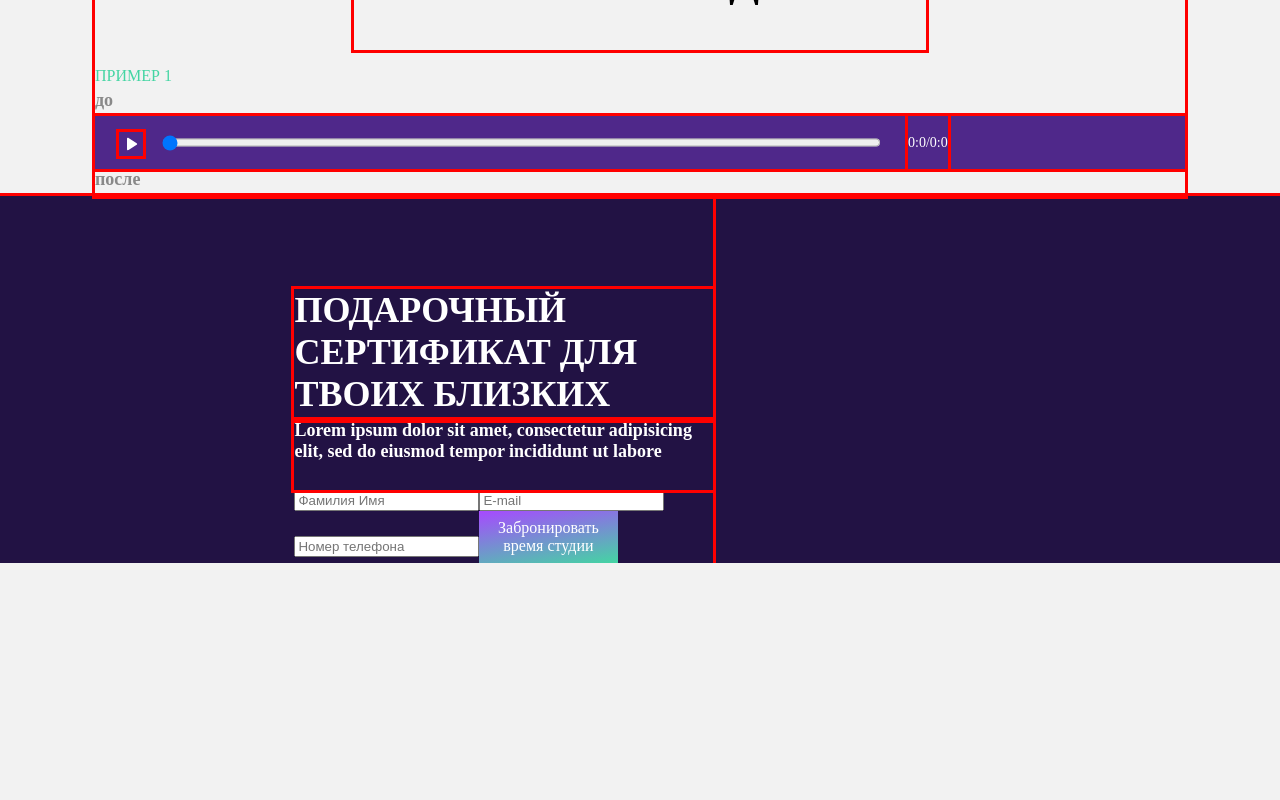
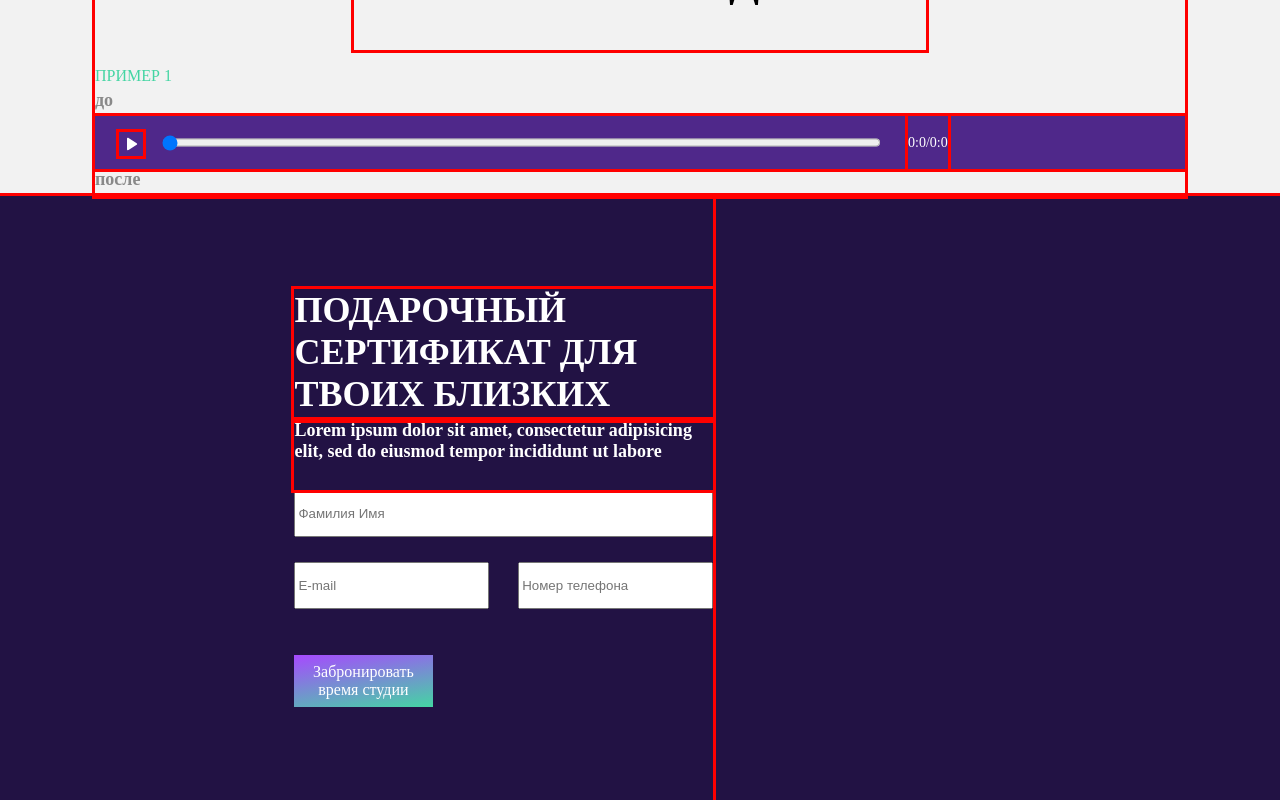
Before and after one commit to DmitryStoyan/mix-records, a React (Create React App) app: page / in a window 1280 px wide. Shown: the part 3606-4406 px from the top of the page. Before the commit the page ends 4169 px from the top, so only its background shows below. Built offline with nearby package versions, Linux system fonts and the light colour scheme; no server answers.

Commit message:
feat certificate

```diff
--- a/src/components/certificate/certificate.js
+++ b/src/components/certificate/certificate.js
@@ -6,6 +6,14 @@ export function Certificate() {
   const [name, setName] = useState();
   const [email, setEmail] = useState();
   const [number, setNumber] = useState();
+
+  const [nameDirty, setNameDirty] = useState(false);
+  const [emailDirty, setEmailDirty] = useState(false);
+  const [numberDirty, setNumberDirty] = useState(false);
+
+  const [nameError, setNameError] = useState("Имя не может быть пустым");
+  const [emailError, setEmailError] = useState("email не может быть пустым");
+  const [numberError, setNumberError] = useState("Номер не может быть пустым");
 
   return (
     <div className={styles.wrapper}>
@@ -19,11 +27,26 @@ export function Certificate() {
         </p>
         <div className={styles.form_wrapper}>
           <form className={styles.form}>
-            <input name="name" type="text" placeholder="Фамилия Имя" />
-            <input name="email" type="email" placeholder="E-mail" />
-            <input name="number" type="number" placeholder="Номер телефона" />
-            <Button />
+            <input
+              name="name"
+              type="text"
+              placeholder="Фамилия Имя"
+              className={`${styles.input_name} ${styles.input}`}
+            />
+            <input
+              name="email"
+              type="email"
+              placeholder="E-mail"
+              className={styles.input}
+            />
+            <input
+              name="number"
+              type="number"
+              placeholder="Номер телефона"
+              className={styles.input}
+            />
           </form>
+          <Button />
         </div>
       </div>
     </div>
--- a/src/components/certificate/styles.module.css
+++ b/src/components/certificate/styles.module.css
@@ -7,7 +7,7 @@
 
 .content_wrapper {
   width: 32.7%;
-  padding: 7.25% 0 0 23%;
+  padding: 7.25% 0 7.25% 23%;
   outline: 3px red solid;
 }
 
@@ -33,12 +33,22 @@
 }
 
 .form_wrapper {
-  display: flex;
+  /* display: flex; */
 }
 
 .form {
-  /* display: flex;
-  width: 100%;
+  display: grid;
+  grid-template-columns: 2fr 2fr;
+  grid-gap: 25px 29px;
   padding: 0;
-  margin: 0; */
+  margin: 0 0 46px 0;
 }
+
+.input {
+  height: 41px;
+}
+
+.input_name {
+  grid-column-start: 1;
+  grid-column-end: 3;
+}
```
